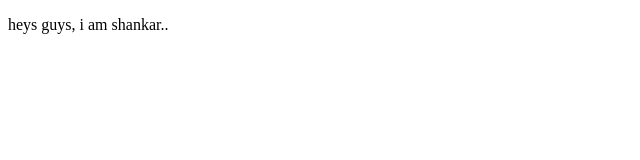
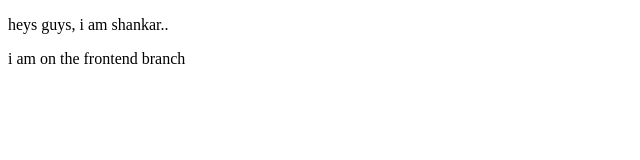
Before and after one commit to Shankarchalla171/localRepo, a plain HTML site: page index.html in a window 1280 px wide. Shown: the whole page, without its empty margins (0-640 px from the left). Drawn offline with Linux system fonts and the light colour scheme.

Commit message:
added something in the frontend part

```diff
--- a/index.html
+++ b/index.html
@@ -7,6 +7,6 @@
 </head>
 <body>
     <p>heys guys, i am shankar..</p>
-
+    <p>i am on the frontend branch</p>
 </body>
 </html>
```
